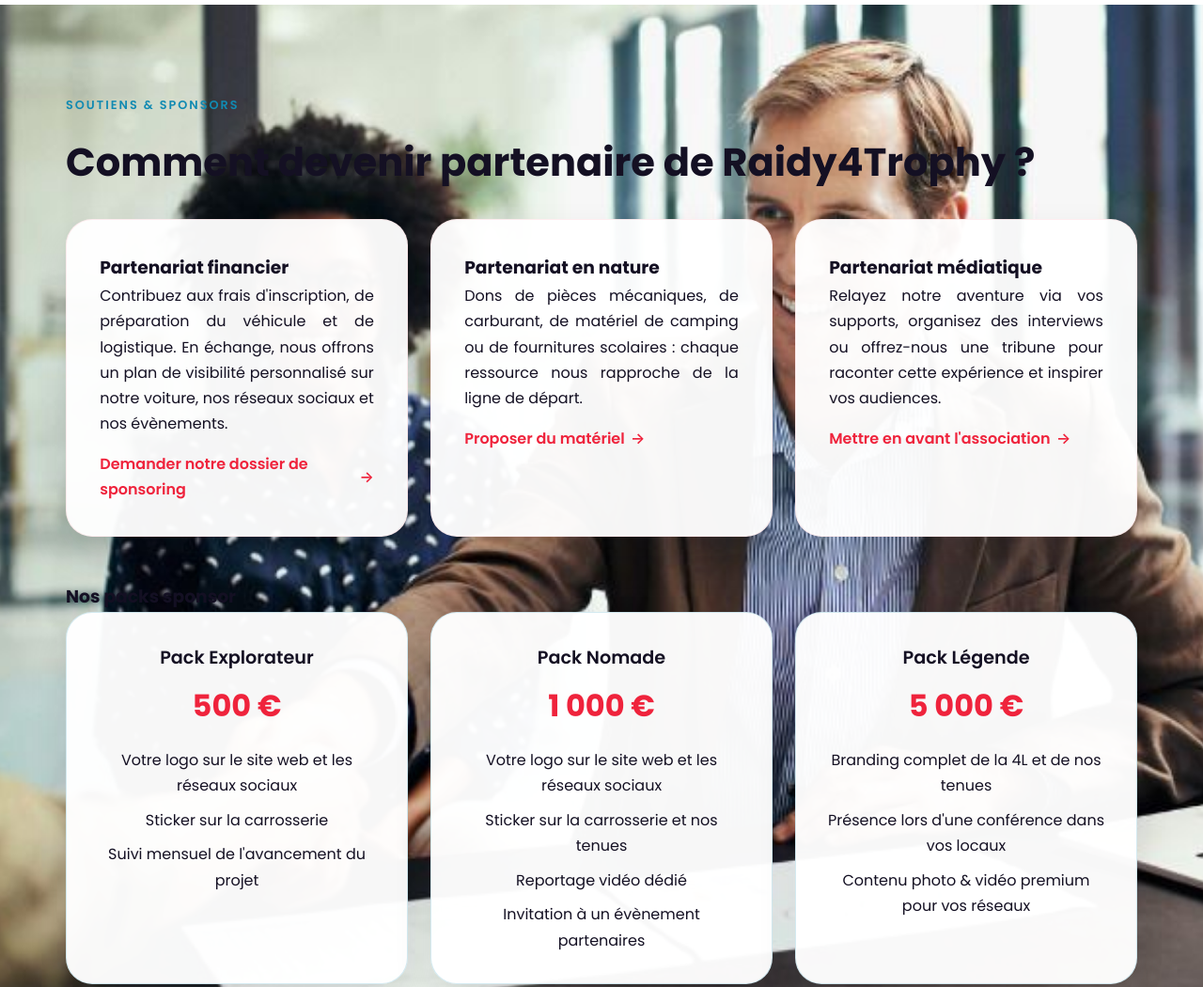
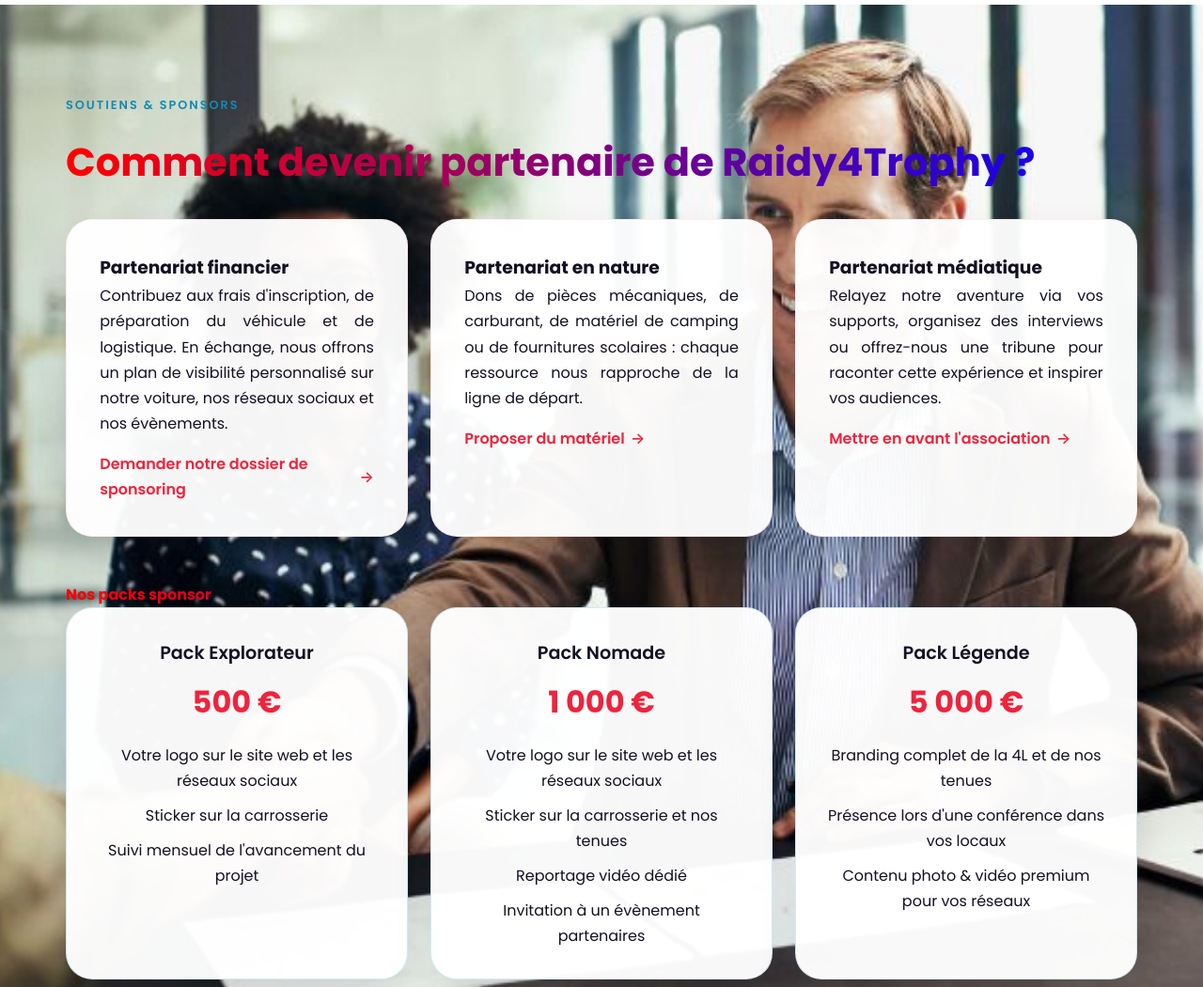
Before and after one commit to alexandre-prat/raidy4trophy, a plain HTML site: page index.html in a window 1280 px wide. Shown: the part 2960-4010 px from the top of the page at 94% size. Drawn offline with Linux system fonts and the light colour scheme.

Commit message:
Modif couleur

```diff
--- a/assets/css/styles.css
+++ b/assets/css/styles.css
@@ -362,9 +362,38 @@
   background: url("../img/4l-event.jpg") center center/cover no-repeat;
 }
 
+.section--alt-2 h2 {
+  font-size: 60px;
+      font-weight: bold;
+      background: linear-gradient(90deg, #ff0000, #0000ff); /* rouge → bleu */
+      -webkit-background-clip: text;  /* pour Chrome, Safari */
+      -webkit-text-fill-color: transparent;
+      background-clip: text;          /* pour Firefox */
+      color: transparent;
+}
+
+.section--alt-2 h4 {
+  font-weight: bold;
+  background: linear-gradient(90deg, #ff0000, #0000ff); /* rouge → bleu */
+  -webkit-background-clip: text;  /* pour Chrome, Safari */
+  -webkit-text-fill-color: transparent;
+  background-clip: text;          /* pour Firefox */
+  color: transparent;
+}
+
+.section--alt-3 h2 {
+  font-size: 60px;
+      font-weight: bold;
+      background: linear-gradient(90deg, #ff0000, #0000ff); /* rouge → bleu */
+      -webkit-background-clip: text;  /* pour Chrome, Safari */
+      -webkit-text-fill-color: transparent;
+      background-clip: text;          /* pour Firefox */
+      color: transparent;
+}
+
 .section--cta {
   background: radial-gradient(circle at 15% 25%, rgba(255, 183, 3, 0.3), transparent 55%),
-    linear-gradient(120deg, #0f0d19, #ef233c 55%, #f77f00 100%);
+    linear-gradient(120deg, #281394, #b62b3c 55%, #834d13 100%);
   color: #fff;
 }
 
--- a/index.html
+++ b/index.html
@@ -180,7 +180,7 @@
           </div>
         </div>
         <div class="sponsor-packages">
-          <h3>Nos packs sponsor</h3>
+          <h4>Nos packs sponsor</h4>
           <div class="packages-grid">
             <div class="package">
               <p class="package__title">Pack Explorateur</p>
```
Also changed, not shown: assets/img/4l-background-old-2.png (added), assets/img/4l-background.png.
